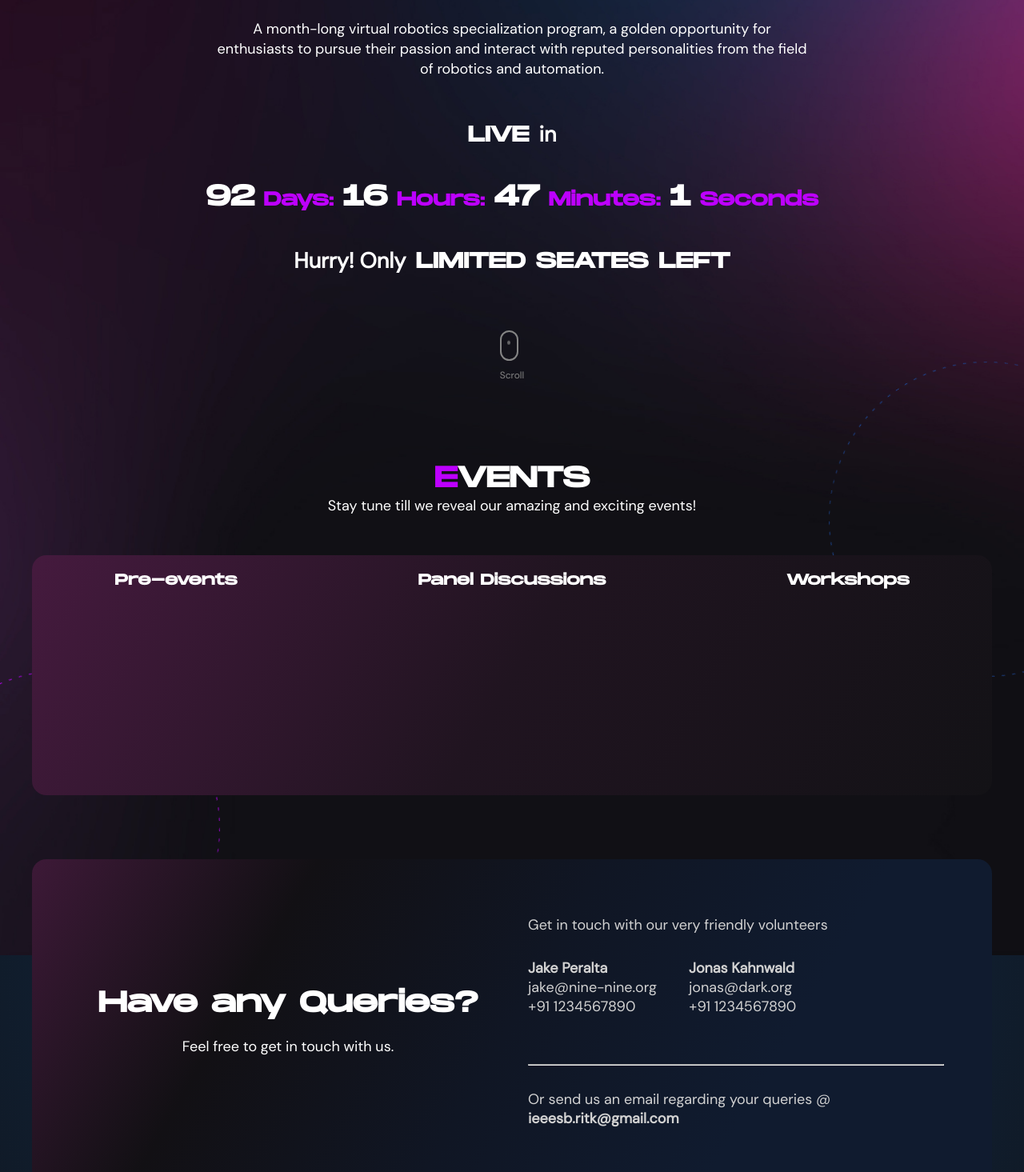
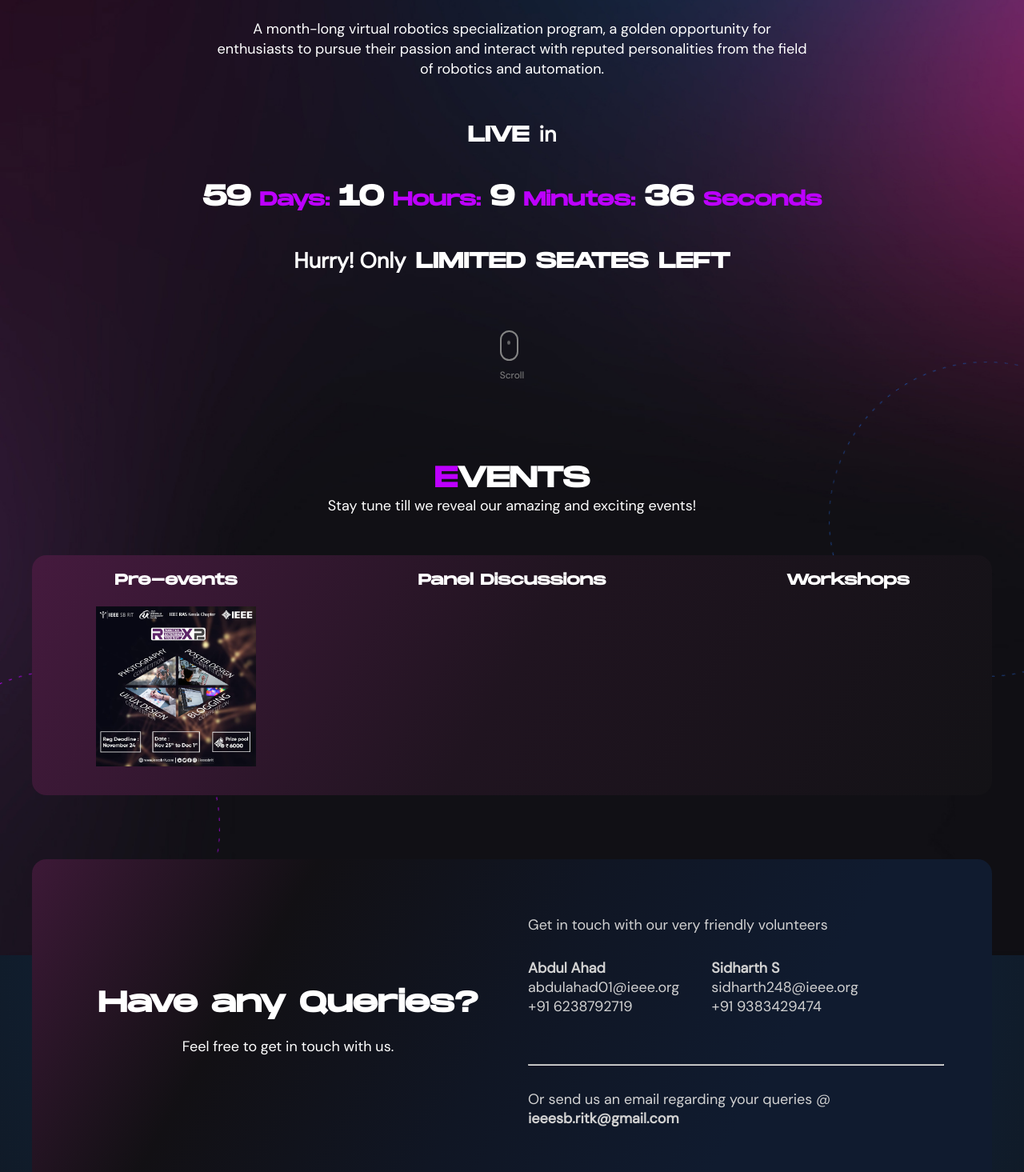
Before and after one commit to IEEE-SB-RIT/rex-2, a React (Create React App) app: page / in a window 1280 px wide. Shown: the part 289-1754 px from the top of the page at 80% size. Built offline with nearby package versions, Linux system fonts and the light colour scheme.

Commit message:
Changed contact and coutdown

```diff
--- a/src/components/ContactCard/index.js
+++ b/src/components/ContactCard/index.js
@@ -1,10 +1,13 @@
-import React from "react";
-import { QueryCard, Column, VolunteerContactInfo, Person } from "./ContactCardElements";
+import React from 'react';
+import {
+  QueryCard,
+  Column,
+  VolunteerContactInfo,
+  Person,
+} from './ContactCardElements';
 
-export default function ContactCard()
-{
+export default function ContactCard() {
   return (
-
     <>
       <QueryCard>
         <Column>
@@ -15,19 +18,33 @@ export default function ContactCard()
           <p>Get in touch with our very friendly volunteers</p>
           <VolunteerContactInfo>
             <Person>
-                            <p><b>Jake Peralta</b></p>
-                            <p>jake@nine-nine.org<br/>+91 1234567890</p>
+              <p>
+                <b>Abdul Ahad</b>
+              </p>
+              <p>
+                abdulahad01@ieee.org
+                <br />
+                +91 6238792719
+              </p>
             </Person>
             <Person>
-                            <p><b>Jonas Kahnwald</b></p>
-                            <p>jonas@dark.org<br/>+91 1234567890</p>
+              <p>
+                <b>Sidharth S</b>
+              </p>
+              <p>
+                sidharth248@ieee.org
+                <br />
+                +91 9383429474
+              </p>
             </Person>
           </VolunteerContactInfo>
           <hr />
-                    <p>Or send us an email regarding your queries @ <strong>ieeesb.ritk@gmail.com</strong></p>
+          <p>
+            Or send us an email regarding your queries @{' '}
+            <strong>ieeesb.ritk@gmail.com</strong>
+          </p>
         </Column>
       </QueryCard>
     </>
-
   );
 }
--- a/src/components/EventSection/index.js
+++ b/src/components/EventSection/index.js
@@ -1,22 +1,38 @@
-import React from "react";
-import { GradientCard, Event } from "./EventSectionElements";
+import React from 'react';
+import { GradientCard, Event } from './EventSectionElements';
+import eventpic from '../../images/preRex2.jpeg';
 
-export default function EventSection()
-{
+export default function EventSection() {
   return (
     <>
-
-                    <h1><span>E</span>VENTS</h1>
+      <h1>
+        <span>E</span>VENTS
+      </h1>
       <p>Stay tune till we reveal our amazing and exciting events!</p>
 
-                    <svg width="244" height="394" viewBox="0 0 244 394" fill="none" xmlns="http://www.w3.org/2000/svg">
-                    <circle class="dashed-circle" cx="197" cy="197" r="196.5" stroke="#1D4A9B" stroke-linecap="round" stroke-dasharray="3 10"/>
+      <svg
+        width="244"
+        height="394"
+        viewBox="0 0 244 394"
+        fill="none"
+        xmlns="http://www.w3.org/2000/svg"
+      >
+        <circle
+          class="dashed-circle"
+          cx="197"
+          cy="197"
+          r="196.5"
+          stroke="#1D4A9B"
+          stroke-linecap="round"
+          stroke-dasharray="3 10"
+        />
       </svg>
-
 
       <GradientCard>
         <Event>
           <h3>Pre-events</h3>
+          <br />
+          <img src={eventpic} alt="Pre Event" height={200} />
         </Event>
 
         <Event>
@@ -26,14 +42,25 @@ export default function EventSection()
         <Event>
           <h3>Workshops</h3>
         </Event>
-
       </GradientCard>
 
-                    <svg width="275" height="394" viewBox="0 0 275 394" fill="none" xmlns="http://www.w3.org/2000/svg">
-                        <circle class="dashed-circle" cx="78" cy="197" r="196.5" stroke="#BD00FF" stroke-linecap="round" stroke-dasharray="3 10"/>
+      <svg
+        width="275"
+        height="394"
+        viewBox="0 0 275 394"
+        fill="none"
+        xmlns="http://www.w3.org/2000/svg"
+      >
+        <circle
+          class="dashed-circle"
+          cx="78"
+          cy="197"
+          r="196.5"
+          stroke="#BD00FF"
+          stroke-linecap="round"
+          stroke-dasharray="3 10"
+        />
       </svg>
-
-
     </>
   );
 }
--- a/src/components/HeroSection/index.js
+++ b/src/components/HeroSection/index.js
@@ -1,32 +1,45 @@
-import React from "react";
-import CountDown from "../CountDown";
-import ScrollIcon from "../ScrollIcon";
-import { HeroContainer, HeroCenter, HeroContentWrap, LiveInContent, Span } from "./HeroElements";
+import React from 'react';
+import CountDown from '../CountDown';
+import ScrollIcon from '../ScrollIcon';
+import {
+  HeroContainer,
+  HeroCenter,
+  HeroContentWrap,
+  LiveInContent,
+  Span,
+} from './HeroElements';
 
-export default function HeroSection()
-{
+export default function HeroSection() {
   return (
-
     <>
       <HeroContainer>
         <HeroCenter>
           <HeroContentWrap>
-
-                    <h1><Span>R</Span>OBOTIC <Span>EX</Span>PERIENCE PROGRAM</h1>
-                    <p>A month-long virtual robotics specialization program, a golden opportunity for enthusiasts to pursue their passion and interact with reputed personalities from the field of robotics and automation.</p>
+            <h1>
+              <Span>R</Span>OBOTIC <Span>EX</Span>PERIENCE PROGRAM
+            </h1>
+            <p>
+              A month-long virtual robotics specialization program, a golden
+              opportunity for enthusiasts to pursue their passion and interact
+              with reputed personalities from the field of robotics and
+              automation.
+            </p>
           </HeroContentWrap>
 
           <LiveInContent>
-                        <h2>LIVE <span>in</span></h2>
-                        <CountDown date="Jan 5, 2022 15:37:25" />
-                        <h2> <span>Hurry! Only</span> LIMITED SEATES LEFT</h2>
+            <h2>
+              LIVE <span>in</span>
+            </h2>
+            <CountDown date="Dec 3, 2021 09:00:00" />
+            <h2>
+              {' '}
+              <span>Hurry! Only</span> LIMITED SEATES LEFT
+            </h2>
           </LiveInContent>
 
           <ScrollIcon />
-
         </HeroCenter>
       </HeroContainer>
     </>
-
   );
 }
```
Also changed, not shown: src/images/preRex2.jpeg (added). Lines whose indentation alone changed are shown as unchanged.
